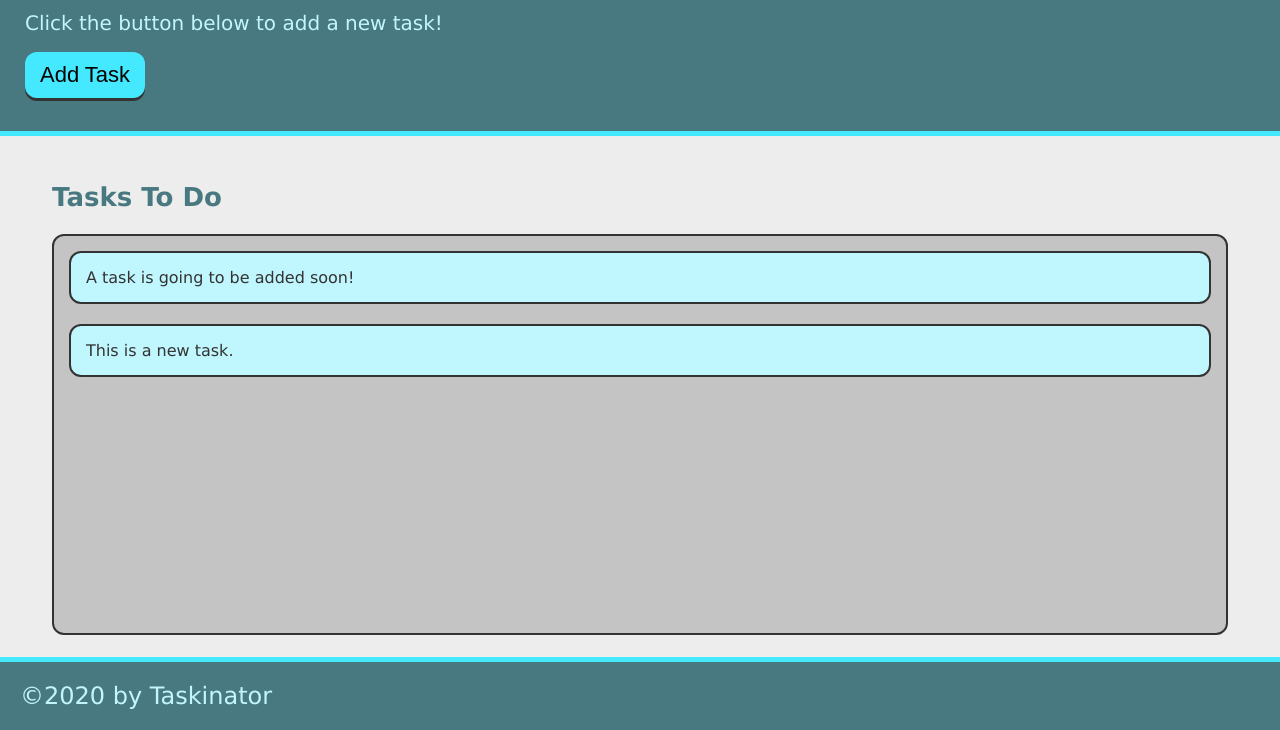
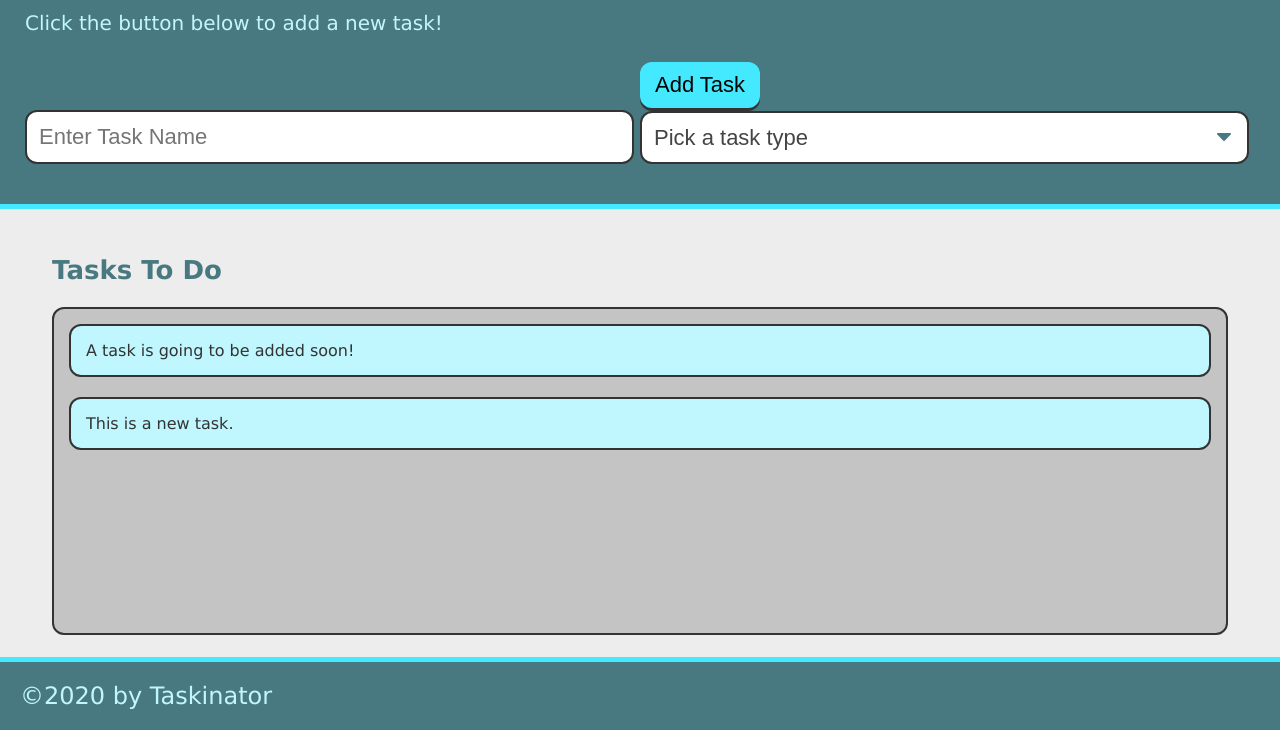
Before and after one commit to andytheelf/taskinator, a plain HTML site: page index.html in a window 1280 px wide. Shown: the part 70-800 px from the top of the page. Drawn offline with Linux system fonts and the light colour scheme; files whose address does not match are found by name.

Commit message:
drop down ed

```diff
--- a/index.html
+++ b/index.html
@@ -13,8 +13,21 @@
     <header>
         <h1>Taskinator</h1>
         <p>Click the button below to add a new task!</p>
-        <button class="btn" id="save-task">Add Task</button>
-    </header>
+        <form id="task-form">
+            <div class="form-group">
+                <input type="text" name="task-name" class="text-input" placeholder="Enter Task Name" />
+              </div>
+         <div class="form-group">
+         <button class="btn" id="save-task" type="submit">Add Task</button>
+         <select name="task-type" class="select-dropdown">
+            <option value="" disabled selected>Pick a task type</option>
+            <option value="Print">Print</option>
+            <option value="Web">Web</option>
+            <option value="Mobile">Mobile</option>
+           </select>
+        </div>
+        </form>
+        </header>
 
     <main class="page-content">
         <section class="task-list-wrapper">
```
